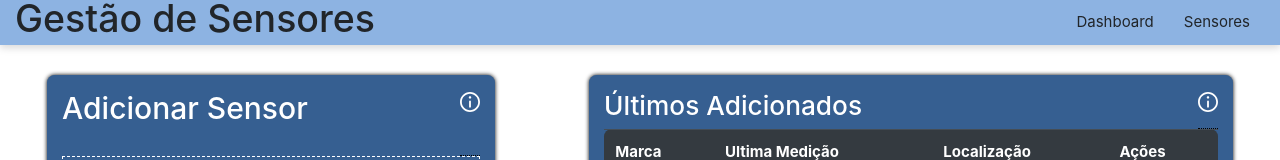
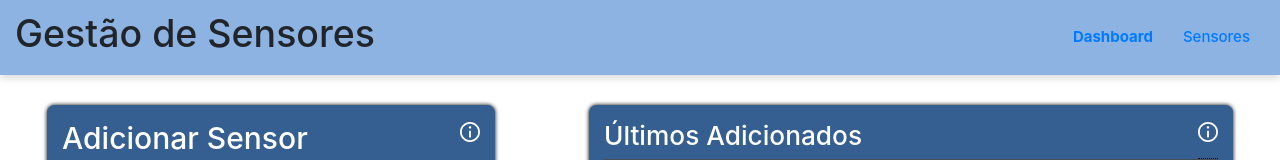
Before and after one commit to luanfonsecap/digital-talents-fullstack, a React (Create React App) app in the folder front-end/: page / in a window 1280 px wide. Shown: the top 160 px of the page. Built offline with nearby package versions, Linux system fonts and the light colour scheme; no server answers.

Commit message:
HOC Link

```diff
--- a/front-end/src/Components/Header/Header.css
+++ b/front-end/src/Components/Header/Header.css
@@ -6,6 +6,7 @@
   background-color: #8DB3E2;
   padding: 1em;
   box-shadow: 0em .2em .5em #dadada;
+  box-sizing: content-box;
 }
 
 .header ul {
@@ -18,6 +19,7 @@
 .header li {
   margin: 1em;
   height: 100%;
+  font-weight: 500;
 }
 
 .header div {
@@ -26,8 +28,7 @@
 }
 
 .header div:hover {
-  background-color: #BABABF;
-  color: #fff;
+  background-color: #fff;
   font-weight: bold;
   cursor: pointer;
 }
--- a/front-end/src/Components/Header/Header.js
+++ b/front-end/src/Components/Header/Header.js
@@ -1,6 +1,7 @@
 import React from 'react';
 
 import './Header.css';
+import LinkWrapper from '../LinkWrapper';
 
 export default function Header() {
 
@@ -9,10 +10,10 @@ export default function Header() {
       <h1>Gestão de Sensores</h1>
       <ul>
         <div>
-          <li>Dashboard</li>
+          <li><LinkWrapper to="/">Dashboard</LinkWrapper></li>
         </div>
         <div>
-          <li>Sensores</li>
+          <li><LinkWrapper to="/sensors">Sensores</LinkWrapper></li>
         </div>
       </ul>
     </header>
--- /dev/null
+++ b/front-end/src/Components/LinkWrapper.js
@@ -0,0 +1,10 @@
+import React from 'react';
+
+import {  NavLink } from 'react-router-dom';
+
+export default function LinkWrapper(props) {
+
+  return(
+    <NavLink activeStyle={{fontWeight: 'bold'}} {...props}/>
+  );
+}
--- a/front-end/src/index.css
+++ b/front-end/src/index.css
@@ -2,7 +2,6 @@
   margin: 0;
   padding: 0;
   border: none;
-  box-sizing: content-box;
 }
 
 html, body {
```
